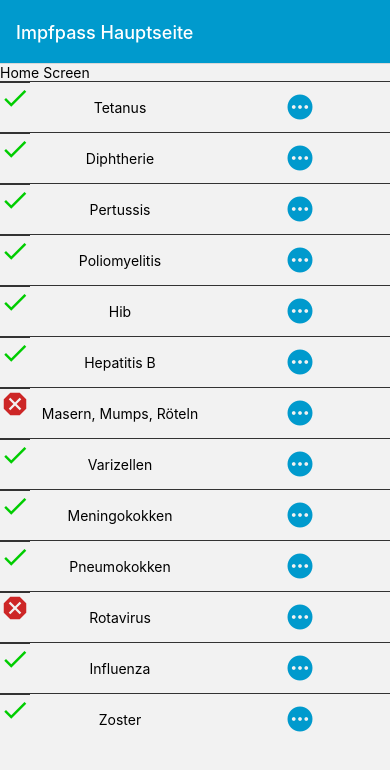
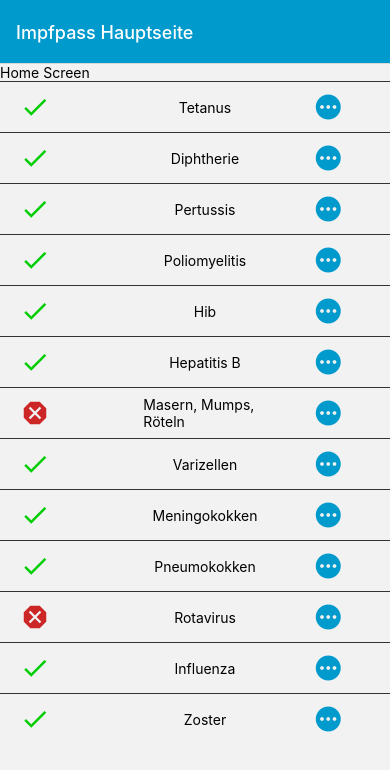
Before and after one commit to Graz190/ImpfpassApp, a React Native app: screen / in a window 390 px wide. Shown: the top 770 px of the page. Built offline with nearby package versions, Linux system fonts and the light colour scheme.

Commit message:
fixed Status icon

```diff
--- a/App.js
+++ b/App.js
@@ -42,7 +42,7 @@ const HomeScreen = ({ navigation }) => (
           ]}
           renderItem={({ item }) =>
             <View style={home_Style.tabBar}>
-              <View style={home_Style.tabBar}>
+              <View style={home_Style.tabStatus}>
                 <Icon name={item.aktiv} size={30} color={item.color} />
               </View>
               <View style={home_Style.tab}>
@@ -90,6 +90,12 @@ const home_Style = StyleSheet.create({
     alignItems: 'center',
     justifyContent: 'center',
   },
+  tabStatus: {
+    height: 50,
+    flex: 1,
+    marginLeft: 20,
+    justifyContent: 'center',
+  },
   stack: {
 
   },
```
